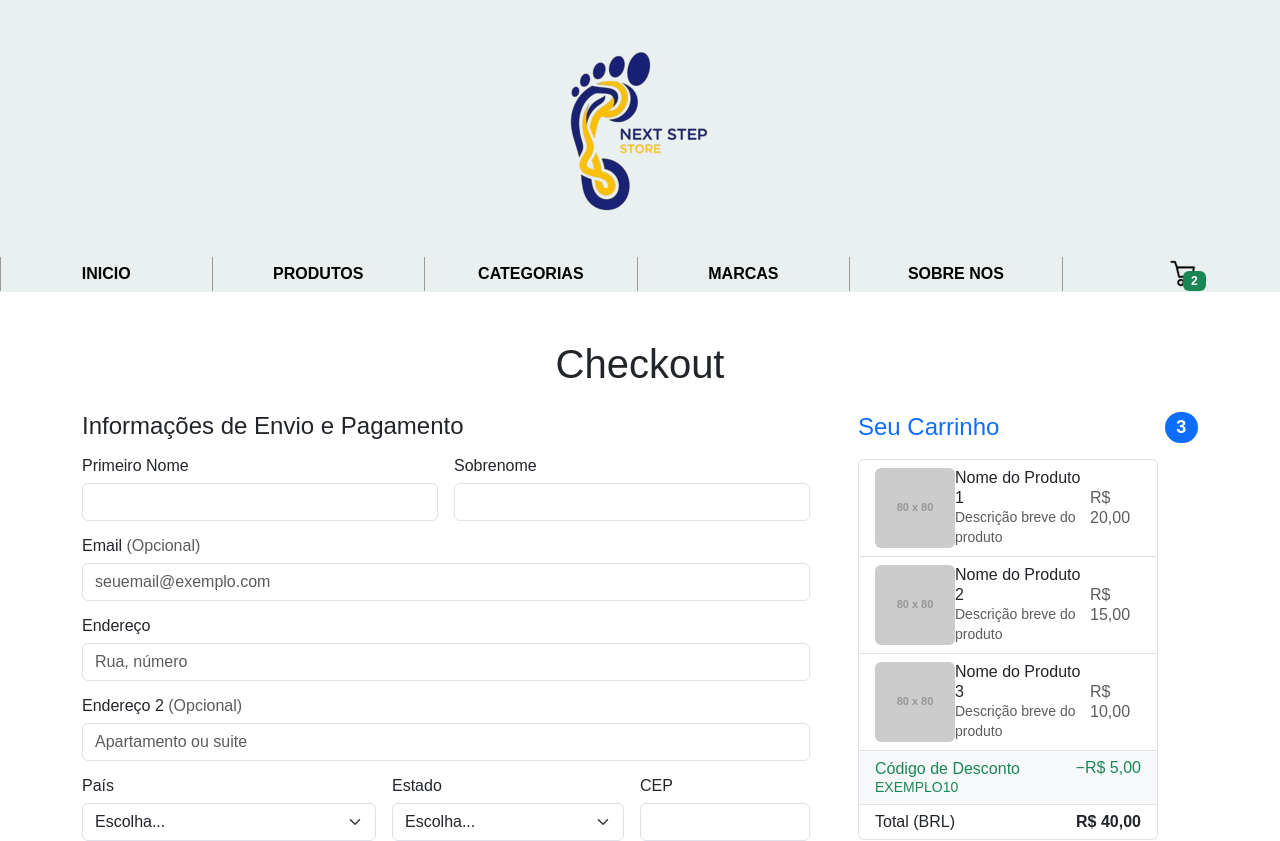
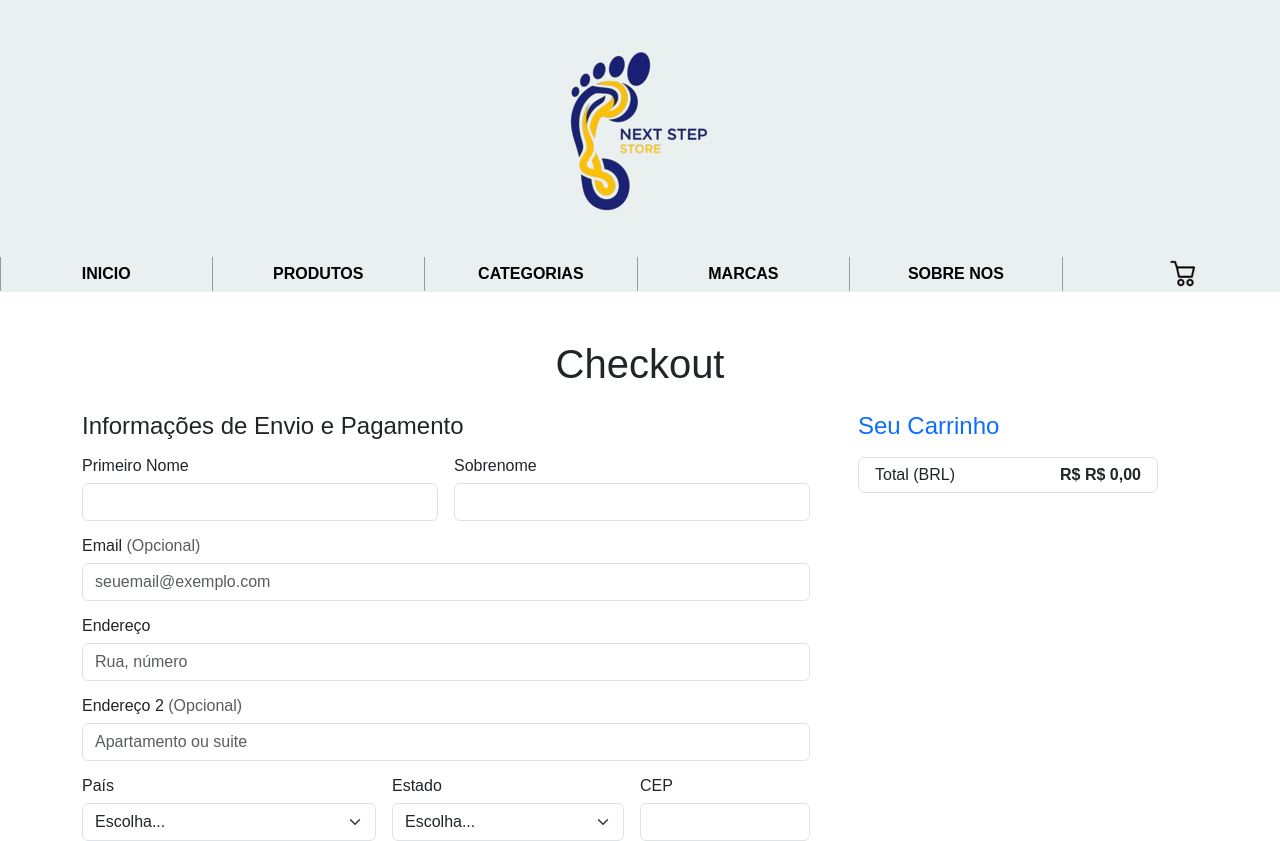
Before and after one commit to JeffersonBJesus/Projeto_Web_React_Ecomm_Tenis, a React (Create React App) app: page /check in a window 1280 px wide. Shown: the top 841 px of the page. Built offline with nearby package versions, Linux system fonts and the light colour scheme.

Commit message:
finalizando checkout

```diff
--- a/src/App.js
+++ b/src/App.js
@@ -7,12 +7,13 @@ import Footer from "./pages/footer/footer";
 import NotFound from "./pages/404/404.js"
 import Checkout from "./pages/checkout/checkout.js"
 import { Component } from "react";
+import Contexts from './context/index'
 
 class App extends Component {
   render() {
     return (
-      <>
-        <Header></Header>
+      <Contexts>
+        <Header/>
         <Routes>
           <Route path="/" element={<Main />} />
           <Route path="/categoria" element={<Category />} />
@@ -20,7 +21,7 @@ class App extends Component {
           <Route path="*" element={<NotFound />} />
         </Routes>
         <Footer></Footer>
-      </>
+      </Contexts>
 
     );
   }
--- /dev/null
+++ b/src/components/cardCheckoutProducts/cardCheck.css
@@ -0,0 +1,3 @@
+.img-cesta{
+    width: 10px;
+}
--- /dev/null
+++ b/src/components/cardCheckoutProducts/cardCheck.js
@@ -0,0 +1,25 @@
+
+function CardCheckout(props) {
+  const showPrice = (number) => {
+    let priceConverted = new Intl.NumberFormat('pt-BR', { style: 'currency', currency: 'BRL' }).format(number)
+
+    return (
+      <>
+        <h6 className="font-price">{priceConverted}</h6>
+      </>
+    )
+
+  }
+  return (
+    <li class="list-group-item d-flex justify-content-between lh-sm align-items-center">
+
+      <div>
+        <h6 class="my-0">{props.modelo}</h6>
+        <small class="text-body-secondary">{props.marca}</small>
+      </div>
+      <span class="text-body-secondary">R$ {showPrice(props.preco)}</span>
+    </li>
+  )
+}
+
+export default CardCheckout;
--- a/src/components/card_product/productCard.js
+++ b/src/components/card_product/productCard.js
@@ -1,8 +1,20 @@
-
+import React, { useContext } from 'react'
 import './productCard.css'
+import CartContext from '../../context/Cart.provider'
 
 function ProductCard(props) {
+  const { addCarrinho } = useContext(CartContext)
 
+  const showPrice = (number) => {
+    let priceConverted = new Intl.NumberFormat('pt-BR', { style: 'currency', currency: 'BRL' }).format(number)
+
+    return (
+      <>
+        <h6 className="font-price">{priceConverted}</h6>
+      </>
+    )
+
+  }
     return(
         <div class="col-3">
                 <div class="cont">
@@ -14,9 +26,8 @@ function ProductCard(props) {
                             <h2 class="product-card__title">{props.modelo}</h2>
                             <p class="product-card__description">{props.marca}</p>
                             <div class="product-card__price-row">
-                                <span class="product-card__price">R$ {props.preco}</span>
-                                <button  class="product-card__btn">Adicionar ao Carrinho</button>
-                                {/* onClick={ () => {}} */}
+                                <span class="product-card__price">R$ {showPrice(props.preco)}</span>
+                                <button  onClick={() => addCarrinho(props.product)} class="product-card__btn">Adicionar ao Carrinho</button>
                             </div>
                         </div>
                     </div>
--- /dev/null
+++ b/src/context/Cart.provider.js
@@ -0,0 +1,163 @@
+import React, { useState, createContext } from 'react'
+const CartContext = createContext({})
+
+
+function CartProvider(props) {
+    const [carrinho, setCarrinho] = useState([])
+    const [qtyCarrinho, setQtyCarrinho] = useState(0)
+    const [quantidadeCesta, setQuantidadeCesta] = useState(0)
+    const [quantidadeProduto, setQuantidadeProduto] = useState(0)
+    const [valorTotal, setValorTotal] = useState(0)
+
+
+    function ValidaCarrinho() {
+        let context = localStorage.getItem('cart')
+            ? JSON.parse(localStorage.getItem('cart'))
+            : []
+        return context
+    }
+
+    const addCarrinho = (item) => {
+        let carrinhoLista = []
+        if (localStorage.getItem('cart')) {
+            let validade = false
+            carrinhoLista = JSON.parse(localStorage.getItem('cart'))
+            carrinhoLista.map((novo) => {
+                if (item.cod_tenis == novo.cod_tenis) {
+                    novo.quantidade++
+                    validade = true
+                }
+            })
+            if (!validade) {
+                carrinhoLista.push(item)
+            }
+        } else {
+            carrinhoLista.push(item)
+        }
+        localStorage.setItem('cart', JSON.stringify(carrinhoLista))
+        localStorage.qtyCarrinho = JSON.stringify(carrinhoLista.length)
+        setCarrinho(carrinhoLista)
+        setQtyCarrinho(carrinhoLista.length)
+    }
+
+    function incrementoCarrinho(item) {
+        let carrinhoLista = []
+        if (localStorage.getItem('cart')) {
+            let validade = false
+            carrinhoLista = JSON.parse(localStorage.getItem('cart'))
+            carrinhoLista.map((novo) => {
+                if (item.cod_tenis == novo.cod_tenis) {
+                    novo.quantidade++
+                    validade = true
+                }
+            })
+        }
+        localStorage.setItem('cart', JSON.stringify(carrinhoLista))
+        localStorage.qtyCarrinho = JSON.stringify(carrinhoLista.length)
+        setCarrinho(carrinhoLista)
+        setQtyCarrinho(carrinhoLista.length)
+        total()
+    }
+
+
+    const decrementoCarrinho = (item) => {
+        let carrinhoLista = []
+        if (localStorage.getItem('cart')) {
+            let validade = false
+            carrinhoLista = JSON.parse(localStorage.getItem('cart'))
+            carrinhoLista.map((novo) => {
+                if (item.cod_tenis == novo.cod_tenis) {
+                    novo.quantidade--
+
+                    validade = true
+                }
+            })
+        }
+        localStorage.setItem('cart', JSON.stringify(carrinhoLista))
+        localStorage.qtyCarrinho = JSON.stringify(carrinhoLista.length)
+        setCarrinho(carrinhoLista)
+        setQtyCarrinho(carrinhoLista.length)
+        total()
+    }
+
+    function incrementoQuantyProduto(item) {
+        if (carrinho.find(produto => item.cod_tenis == produto.cod_tenis)) {
+            incrementoCarrinho(item)
+            console.log("tem no carrinho")
+        } else {
+            if (item.estoque == item.quantidade) {
+                console.log("valor igual ao estue maximo" )
+                console.log( item)
+            } else {
+                console.log("adicionou + 1 ")
+               console.log("adicionou")
+               console.log(item.quantidade++ )
+               console.log( item)
+
+            }
+        }
+    }
+
+    function decrementoQuantyProduto(item) {
+        if (carrinho.find(produto => item.cod_tenis == produto.cod_tenis)) {
+            decrementoCarrinho(item)
+        } else {
+            if (item.quantidade == 1) {
+                console.log("valor igual a 1 " )
+            } else {
+               console.log("adicionou - 1")
+               console.log(item.quantidade-- )
+               console.log( item)
+            }
+        }
+    }
+
+    function total() {
+        let totalItem = 0
+        const carrinhoList = JSON.parse(localStorage.getItem('cart'))
+            ? JSON.parse(localStorage.getItem('cart'))
+            : []
+        carrinhoList.forEach((value) => {
+            console.log(value.preco + " <- preco // quanti -> " + value.quantidade)
+            console.log("valor final -> " + (value.preco * value.quantidade))
+            totalItem = totalItem + (value.preco * value.quantidade)
+            setValorTotal(totalItem)
+            localStorage.setItem('valorTotal', JSON.stringify(totalItem))
+        })
+    }
+
+    const deleteCarrinho = (item) => {
+        const remove = carrinho.filter(items => items.cod_tenis !== item.cod_tenis)
+        localStorage.setItem("cart", JSON.stringify(remove))
+        setCarrinho(remove)
+        setQtyCarrinho(remove.length)
+    }
+
+    const quantidadeCarrinho = () => {
+        let quantidade = ValidaCarrinho()
+        setQtyCarrinho(quantidade.lenght)
+    }
+
+    const listarCarrinho = () => {
+        let lista = ValidaCarrinho()
+        let valor = localStorage.getItem('valorTotal')
+        setCarrinho(lista)
+        setValorTotal(valor)
+    }
+
+    return (
+        <CartContext.Provider
+            value={{
+                deleteCarrinho, decrementoCarrinho, incrementoCarrinho,
+                addCarrinho, quantidadeCarrinho, listarCarrinho,
+                carrinho, qtyCarrinho, quantidadeProduto, quantidadeCesta,
+                valorTotal, total, incrementoQuantyProduto, decrementoQuantyProduto
+            }}>
+            {props.children}
+        </CartContext.Provider>
+    )
+}
+
+
+export default CartContext;
+export { CartProvider }
--- a/src/pages/checkout/checkout.js
+++ b/src/pages/checkout/checkout.js
@@ -1,8 +1,30 @@
-import { Component } from "react";
+import React, { useContext, useEffect } from 'react'
+import CartContext from '../../context/Cart.provider'
+import CardCheckout from '../../components/cardCheckoutProducts/cardCheck'
+function Checkout() {
+ const showPrice = (number) => {
+    let priceConverted = new Intl.NumberFormat('pt-BR', { style: 'currency', currency: 'BRL' }).format(number)
+       return priceConverted
+  }
+
+    const { qtyCarrinho, valorTotal, total, listarCarrinho, carrinho } = useContext(CartContext)
+    useEffect(() => {
+        quantidade()
+        listarCarrinho()
+        total()
+    }, [])
+
+    var tt = null
+     var totalValor = 0;
+    function quantidade() {
+        if (qtyCarrinho == 0) {
+            return tt
+        }
+        return tt = qtyCarrinho;
+    }
 
 
-export default class Checkout extends Component {
-    render() {
+
     return (
         <div class="container my-5">
             <h1 class="mb-4 text-center">Checkout</h1>
@@ -145,56 +167,43 @@ export default class Checkout extends Component {
                 <div class="col-md-5 col-lg-4 order-md-last">
                     <h4 class="d-flex justify-content-between align-items-center mb-3">
                         <span class="text-primary">Seu Carrinho</span>
-                            <span class="badge bg-primary rounded-pill">3</span>
+                        <span class="badge bg-primary rounded-pill">{
+                            quantidade() != null
+                                ? <>{tt} </>
+                                : <></>
+                        }</span>
                     </h4>
                     <ul class="list-group mb-3">
-                            <li class="list-group-item d-flex justify-content-between lh-sm align-items-center">
-                                <img src="https://via.placeholder.com/80" alt="Produto 1" class="product-image rounded" />
-                                <div>
-                                    <h6 class="my-0">Nome do Produto 1</h6>
-                                    <small class="text-body-secondary">Descrição breve do produto</small>
-                                </div>
-                                <span class="text-body-secondary">R$ 20,00</span>
-                            </li>
-                            <li class="list-group-item d-flex justify-content-between lh-sm align-items-center">
-                                <img src="https://via.placeholder.com/80" alt="Produto 2" class="product-image rounded" />
-                                <div>
-                                    <h6 class="my-0">Nome do Produto 2</h6>
-                                    <small class="text-body-secondary">Descrição breve do produto</small>
-                                </div>
-                                <span class="text-body-secondary">R$ 15,00</span>
-                            </li>
-                            <li class="list-group-item d-flex justify-content-between lh-sm align-items-center">
-                                <img src="https://via.placeholder.com/80" alt="Produto 3" class="product-image rounded" />
-                                <div>
-                                    <h6 class="my-0">Nome do Produto 3</h6>
-                                    <small class="text-body-secondary">Descrição breve do produto</small>
-                                </div>
-                                <span class="text-body-secondary">R$ 10,00</span>
-                            </li>
-                            <li class="list-group-item d-flex justify-content-between bg-body-tertiary">
-                                <div class="text-success">
-                                    <h6 class="my-0">Código de Desconto</h6>
-                                    <small>EXEMPLO10</small>
-                                </div>
-                                <span class="text-success">−R$ 5,00</span>
-                            </li>
+
+                        {
+                            carrinho.map(item => {
+                                totalValor += item.preco;
+                                return (
+                                    <CardCheckout
+                                        img={item.imagem}
+                                        modelo={item.modelo}
+                                        marca={item.marca}
+                                        preco={item.preco}
+
+                                    />
+                                )
+                            })
+                        }
+                        {/* total */}
                         <li class="list-group-item d-flex justify-content-between">
                             <span>Total (BRL)</span>
-                                <strong>R$ 40,00</strong>
+                            <strong>R$ {showPrice(totalValor)}</strong>
                         </li>
                     </ul>
 
-                        <form class="card p-2">
-                            <div class="input-group">
-                                <input type="text" class="form-control" placeholder="Código Promocional" />
-                                <button type="submit" class="btn btn-secondary">Resgatar</button>
-                            </div>
-                        </form>
+
                 </div>
             </div>
         </div>
-        );
+    )
+
+
 }
 
-}
+
+export default Checkout;
--- a/src/pages/header/header.js
+++ b/src/pages/header/header.js
@@ -1,12 +1,26 @@
 import Logo from "../logo/logo"
 import Nav from "../nav/nav"
-import React from 'react';
+import React, {useContext ,useEffect} from 'react'
 import { NavLink} from 'react-router-dom';
-
+import CartContext from '../../context/Cart.provider'
 import './header.css'
 
 
 export default function Header() {
+    const { qtyCarrinho, total } = useContext(CartContext)
+    useEffect(() => {
+
+    }, [])
+
+    var tt = null
+    function quantidade() {
+        if (qtyCarrinho === 0) {
+            return tt
+        }
+        return tt = qtyCarrinho;
+    }
+
+
   return (
     <header className="topo container-fluid" >
       <div className="row">
@@ -18,7 +32,11 @@ export default function Header() {
           <Nav></Nav>
         </div>
        <div className="col-2 cesta">
-          <NavLink to="/check"><span className="badge bg-success bg-cest " > 2 </span></NavLink>
+          <NavLink to="/check"> {
+            quantidade() != null
+            ? <span className="badge bg-success bg-cest " >  { tt } </span>
+            : <></>
+          }</NavLink>
         </div>
       </div>
     </header>
--- a/src/pages/home/home.js
+++ b/src/pages/home/home.js
@@ -18,7 +18,7 @@ export default function Home() {
       .catch(error => {
         console.error('Erro ao buscar dados:', error);
       })
-  });
+  }, []);
 
   return (
     <>
```
Also changed, not shown: src/context/index.js (added, +14 -0 lines). Lines whose indentation alone changed are shown as unchanged.
